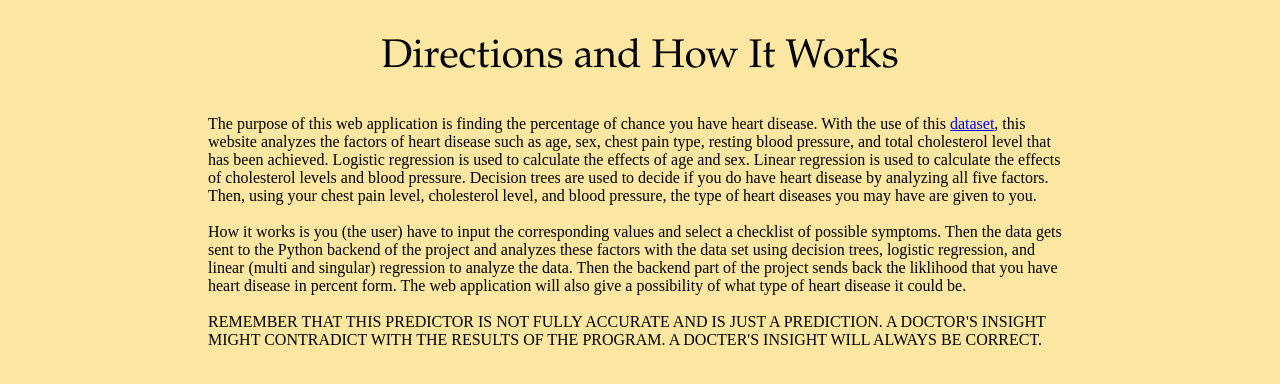
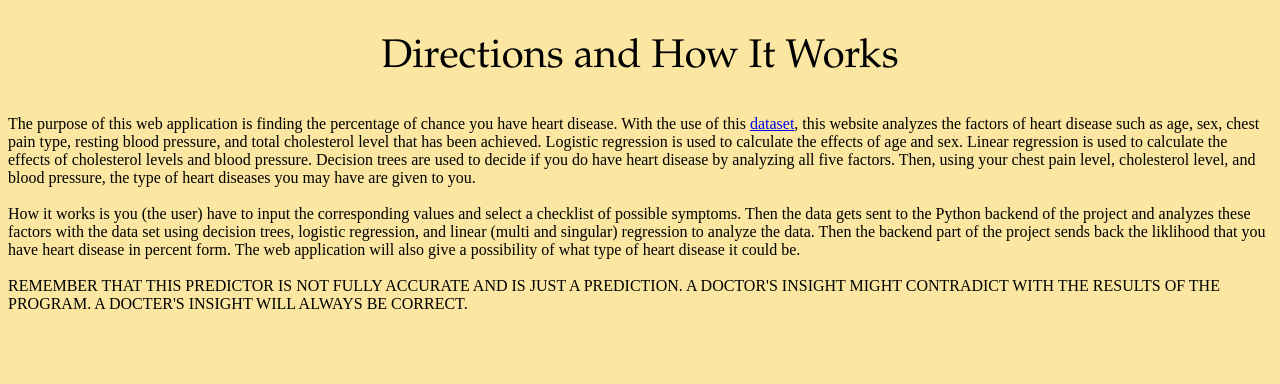
Before and after one commit to anjayk1/hdp, a Python web app: template templates/index.html in a window 1280 px wide. Shown: the part 224-608 px from the top of the page. Run offline with Jinja, Linux system fonts and the light colour scheme; the template is opened without the code that fills it, so the values that code supplies are empty.

Commit message:
Update style.css

```diff
--- a/static/style.css
+++ b/static/style.css
@@ -8,8 +8,8 @@ ul {
 
 }
 p {
-    margin-right: 200px;
-    margin-left: 200px;
+    margin-right: auto;
+    margin-left: auto;
 
 }
 
```
